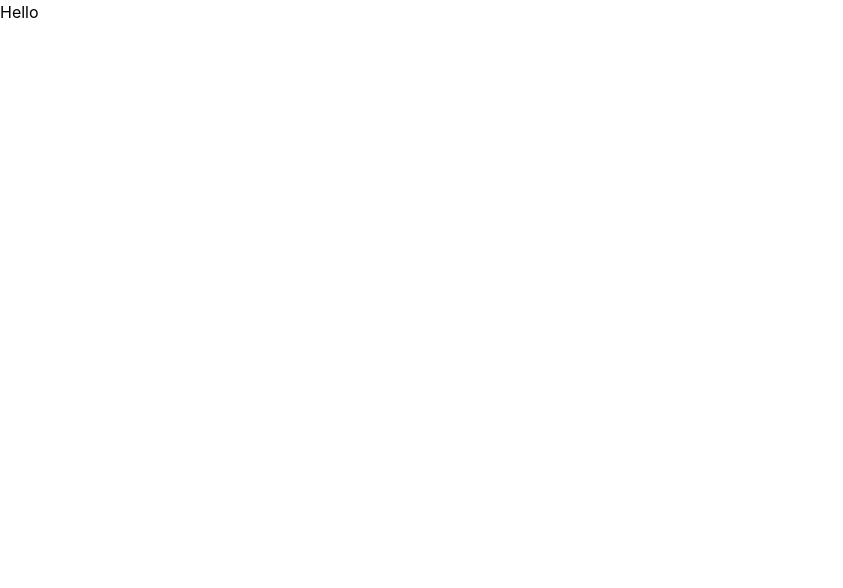
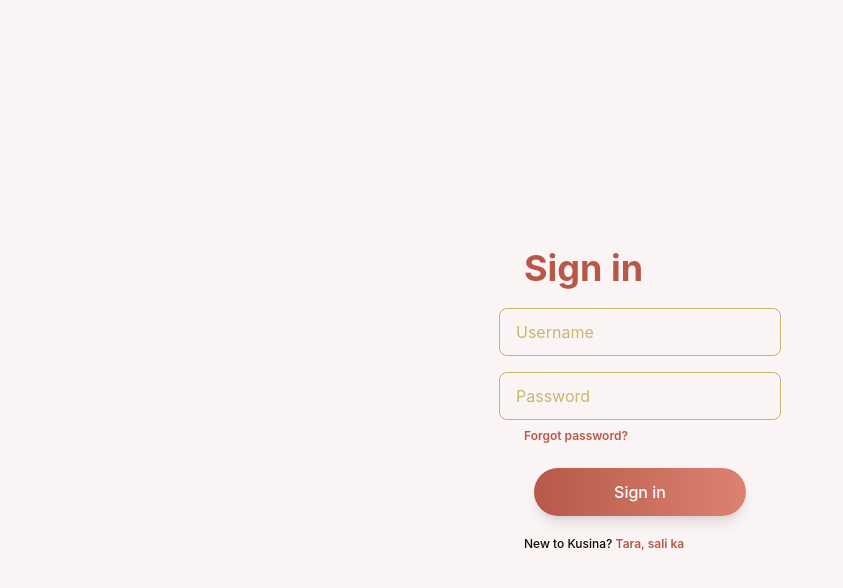
Before and after one commit to cslabiano/cmsc127-project, a React (Create React App) app in the folder frontend/: page / in a window 1280 px wide. Shown: the top 588 px of the page, without its empty margins (0-843 px from the left). Built offline with nearby package versions, Linux system fonts and the light colour scheme.

Commit message:
feat: frontend design for login and signup pages

```diff
--- a/frontend/package.json
+++ b/frontend/package.json
@@ -38,6 +38,7 @@
     ]
   },
   "devDependencies": {
+    "daisyui": "^4.11.1",
     "tailwindcss": "^3.4.3"
   }
 }
--- a/frontend/src/pages/Login.js
+++ b/frontend/src/pages/Login.js
@@ -2,8 +2,29 @@ import React from 'react';
 
 function Login() {
     return (
-        <div>
-            <h1>Hello</h1>
+        <div className='bg-kusinabg min-h-screen min-w-screen flex flex-col items-center justify-center'>
+            <div className='text-kusinaprimary font-bold text-4xl pb-5 text-left w-full max-w-xs px-11'>
+                Sign in
+            </div>
+                <div className='flex flex-col align-middle justify-center items-center'>
+                    <div className='pb-4'>
+                        <input type="text" placeholder="Username" className="input input-bordered input-accent w-full max-w-xs placeholder-accent bg-transparent" />
+                    </div>
+                    <div className='pb-2'>
+                        <input type="password" placeholder="Password" className="input input-bordered input-accent w-full max-w-xs placeholder-accent bg-transparent" />
+                    </div>
+                </div>
+            <div className='text-kusinaprimary font-semibold text-xs text-left w-full max-w-xs px-11 hover:text-kusinaprimarylight'>
+                <a href='/'>Forgot password?</a>
+            </div>
+            <div className='pt-6'>
+                <button className='px-20 rounded-full bg-gradient-to-r from-kusinaprimary to-kusinaprimarylight outline-none py-3 text-white font-medium
+                                    hover:from-kusinaprimarylight hover:to-kusinaprimary shadow-lg'>
+                                        Sign in</button>
+            </div>
+            <div className='pt-5 text-kusinablack font-medium text-xs text-left w-full max-w-xs px-11'>
+                New to Kusina? <a  className='text-kusinaprimary font-semibold hover:text-kusinaprimarylight' href='/sign-up'>Tara, sali ka</a>
+            </div>
         </div>
     )
 }
--- a/frontend/src/pages/Signup.js
+++ b/frontend/src/pages/Signup.js
@@ -2,8 +2,27 @@ import React from 'react';
 
 function Signup() {
     return (
-        <div>
+        <div className='bg-kusinabg min-h-screen min-w-screen flex flex-col items-center justify-center'>
+            <div className='text-kusinaprimary font-bold text-4xl pb-5 text-left w-full max-w-xs px-11'>
+                Sign up
+            </div>
+                <div className='flex flex-col align-middle justify-center items-center'>
+                    <div className='pb-4'>
+                        <input type="text" placeholder="Username" className="input input-bordered input-accent w-full max-w-xs placeholder-accent bg-transparent" />
+                    </div>
+                    <div className='pb-2'>
+                        <input type="password" placeholder="Password" className="input input-bordered input-accent w-full max-w-xs placeholder-accent bg-transparent" />
+                    </div>
+                </div>
 
+            <div className='pt-6'>
+                <button className='px-20 rounded-full bg-gradient-to-r from-kusinaprimary to-kusinaprimarylight outline-none py-3 text-white font-medium
+                                    hover:from-kusinaprimarylight hover:to-kusinaprimary shadow-lg'>
+                                        Sign up</button>
+            </div>
+            <div className='pt-5 text-kusinablack font-medium text-xs text-left w-full max-w-xs px-11'>
+               Already have an account? <a  className='text-kusinaprimary font-semibold hover:text-kusinaprimarylight' href='/'>Tara, tuloy ka</a>
+            </div>
         </div>
     )
 }
--- a/frontend/tailwind.config.js
+++ b/frontend/tailwind.config.js
@@ -2,10 +2,30 @@
 module.exports = {
   content: ["./src/**/*.{js,jsx,ts,tsx}"],
   theme: {
-    extend: {},
+    extend: {
+      colors: {
+        kusinaprimary: '#B65949',
+        kusinaprimarylight: '#DD8272',
+        kusinasecondary: '#DBC9A4',
+        kusinaaccent: '#C5B96D',
+        kusinablack: '#120907',
+        kusinabg: '#FAF4F4'
+      }
+    },
     fontFamily: {
       'sans': ['Inter']
     }
   },
-  plugins: [],
+  plugins: [require('daisyui')],
+  daisyui: {
+    themes: [
+      {
+        kusinatheme: {
+          'primary': '#B65949',
+          'secondary': '#DBC9A4',
+          'accent': '#C5B96D',
+        }
+      }
+    ]
+  }
 }
```
Also changed, not shown: 1 other file (tests, documents, lock files or other folders).
